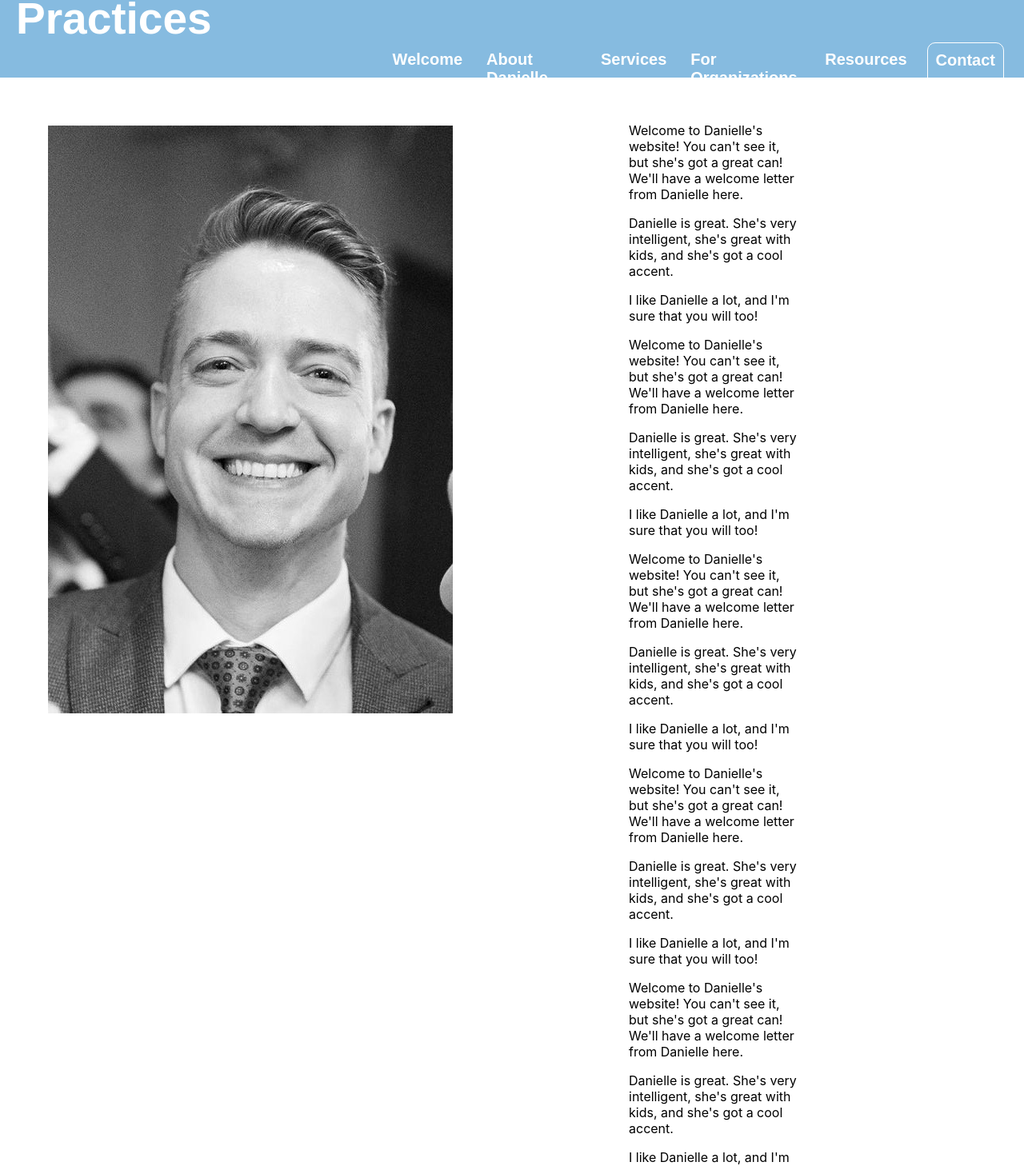
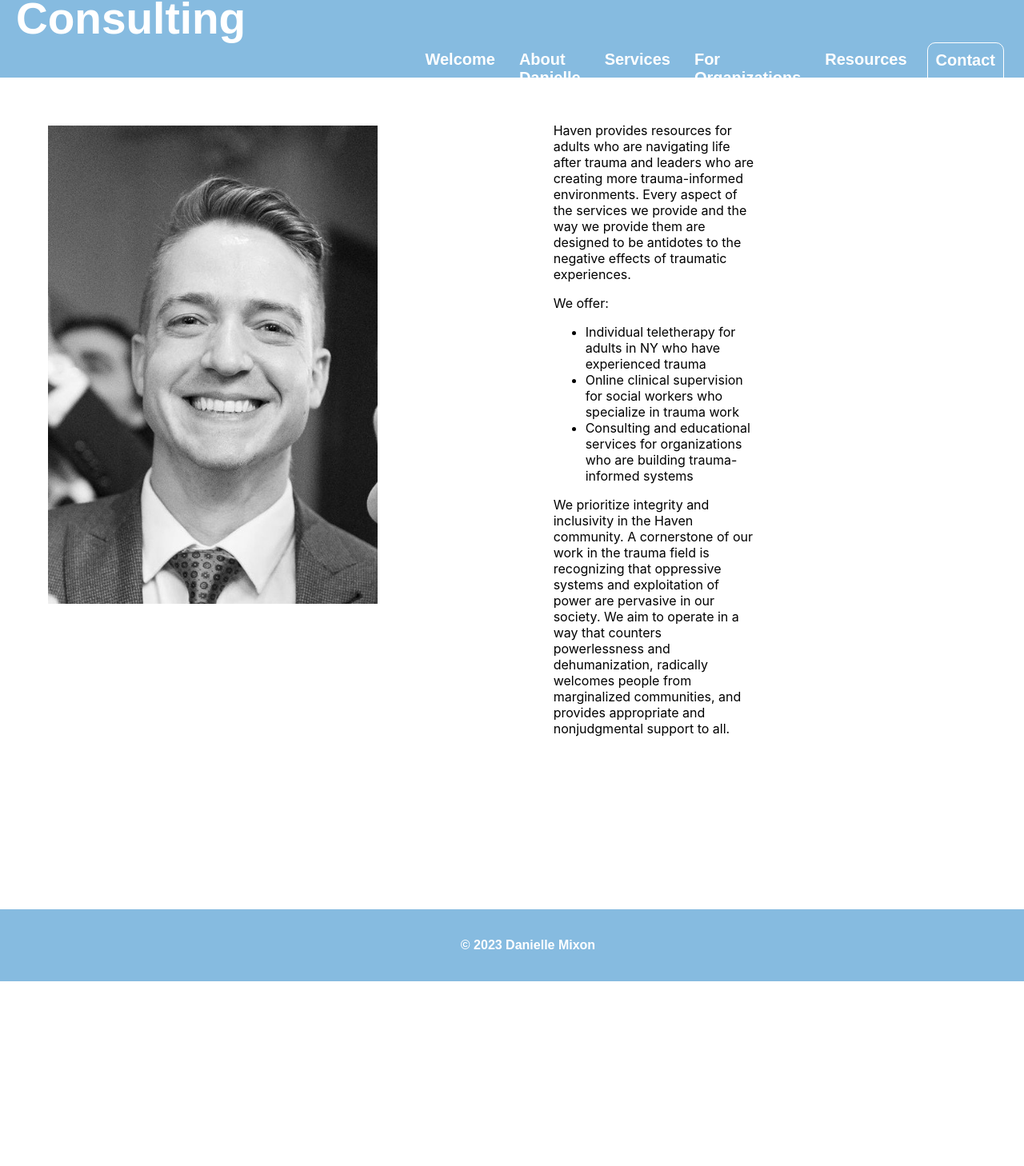
Before and after one commit to bowdumb/dmixon, a React (Create React App) app in the folder dmixon-business/: page / in a window 1280 px wide. Shown: the part 83-1541 px from the top of the page at 80% size. After the commit the page ends 1310 px from the top, so only its background shows below. Built offline with nearby package versions, Linux system fonts and the light colour scheme; a web font is replaced by a local one.

Commit message:
Re-worked the Welcome page to remove the placeholder text and replace it with the proper welcome message.

```diff
--- a/dmixon-business/src/components/Navbar.js
+++ b/dmixon-business/src/components/Navbar.js
@@ -22,7 +22,7 @@ function Navbar() {
     <div>
       <section className="navbar">
         <div className="navbar-content">
-          <h1 className="navbar-title">D.Mixon Practices</h1>
+          <h1 className="navbar-title">Haven Therapy & Consulting</h1>
           <nav>
             <div className="navbar-links">
               <div className="spacer"></div>
@@ -50,9 +50,9 @@ function Navbar() {
                 </NavLink>
                 {dropdownVisible && (
                   <ul className="dropdown">
-                    <li className="dropdown-item"><NavLink to="/individuals/service1" className="dropdown-link">Service 1</NavLink></li>
-                    <li className="dropdown-item"><NavLink to="/individuals/service2" className="dropdown-link">Service 2</NavLink></li>
-                    <li className="dropdown-item"><NavLink to="/individuals/service3" className="dropdown-link">Service 3</NavLink></li>
+                    <li className="dropdown-item"><NavLink to="/individuals/service1" className="dropdown-link">Trauma Therapy For Individuals</NavLink></li>
+                    <li className="dropdown-item"><NavLink to="/individuals/service2" className="dropdown-link">Clinical Supervision For Social Workers</NavLink></li>
+                    <li className="dropdown-item"><NavLink to="/individuals/service3" className="dropdown-link">Consulting For Businesses/Communities</NavLink></li>
                   </ul>
                 )}
               </div>
--- a/dmixon-business/src/components/Welcome.js
+++ b/dmixon-business/src/components/Welcome.js
@@ -5,58 +5,27 @@ function Welcome() {
     return (
         <div className="welcome-container">
             <div className="welcome-image">
-                <img src="assets/placeholder.jpeg" alt="A photo of Danielle" />
+                <img src="assets/placeholder.jpeg" alt="Danielle's headshot" />
             </div>
             <div className="letter-container">
                 <p>
-                    Welcome to Danielle's website! You can't see it, but she's got a great can!
-                    We'll have a welcome letter from Danielle here.
+                Haven provides resources for adults who are navigating life after trauma and leaders who are creating more
+                 trauma-informed environments. Every aspect of the services we provide and the way we provide them are designed
+                  to be antidotes to the negative effects of traumatic experiences.
                 </p>
                 <p>
-                    Danielle is great. She's very intelligent, she's great with  kids, and she's got a cool accent.
+                    We offer:
                 </p>
+                <ul>
+                <li>Individual teletherapy for adults in NY who have experienced trauma</li>
+                <li>Online clinical supervision for social workers who specialize in trauma work</li>
+                <li>Consulting and educational services for organizations who are building trauma-informed systems </li>
+                </ul>
                 <p>
-                    I like Danielle a lot, and I'm sure that you will too!
-                </p>
-                <p>
-                    Welcome to Danielle's website! You can't see it, but she's got a great can!
-                    We'll have a welcome letter from Danielle here.
-                </p>
-                <p>
-                    Danielle is great. She's very intelligent, she's great with  kids, and she's got a cool accent.
-                </p>
-                <p>
-                    I like Danielle a lot, and I'm sure that you will too!
-                </p>
-                <p>
-                    Welcome to Danielle's website! You can't see it, but she's got a great can!
-                    We'll have a welcome letter from Danielle here.
-                </p>
-                <p>
-                    Danielle is great. She's very intelligent, she's great with  kids, and she's got a cool accent.
-                </p>
-                <p>
-                    I like Danielle a lot, and I'm sure that you will too!
-                </p>
-                <p>
-                    Welcome to Danielle's website! You can't see it, but she's got a great can!
-                    We'll have a welcome letter from Danielle here.
-                </p>
-                <p>
-                    Danielle is great. She's very intelligent, she's great with  kids, and she's got a cool accent.
-                </p>
-                <p>
-                    I like Danielle a lot, and I'm sure that you will too!
-                </p>
-                <p>
-                    Welcome to Danielle's website! You can't see it, but she's got a great can!
-                    We'll have a welcome letter from Danielle here.
-                </p>
-                <p>
-                    Danielle is great. She's very intelligent, she's great with  kids, and she's got a cool accent.
-                </p>
-                <p>
-                    I like Danielle a lot, and I'm sure that you will too!
+                We prioritize integrity and inclusivity in the Haven community. A cornerstone of our work in the trauma field
+                 is recognizing that oppressive systems and exploitation of power are pervasive in our society. We aim to operate
+                  in a way that counters powerlessness and dehumanization, radically welcomes people from marginalized communities,
+                   and provides appropriate and nonjudgmental support to all.
                 </p>
             </div>
         </div>
--- a/dmixon-business/src/styles/Navbar.css
+++ b/dmixon-business/src/styles/Navbar.css
@@ -90,7 +90,7 @@
     position: absolute;
     top: 100%;
     left: 0;
-    background-color: #444;
+    background-color: rgb(134, 187, 224);
     list-style: none;
     padding: 0.5rem 0;
     margin: 0;
@@ -102,7 +102,8 @@
 }
 
 .dropdown-link {
-    color: #fff;
+    color: white;
+    font: bold;
     text-decoration: none;
     font-family: Thasadith, sans-serif;
 }
```
